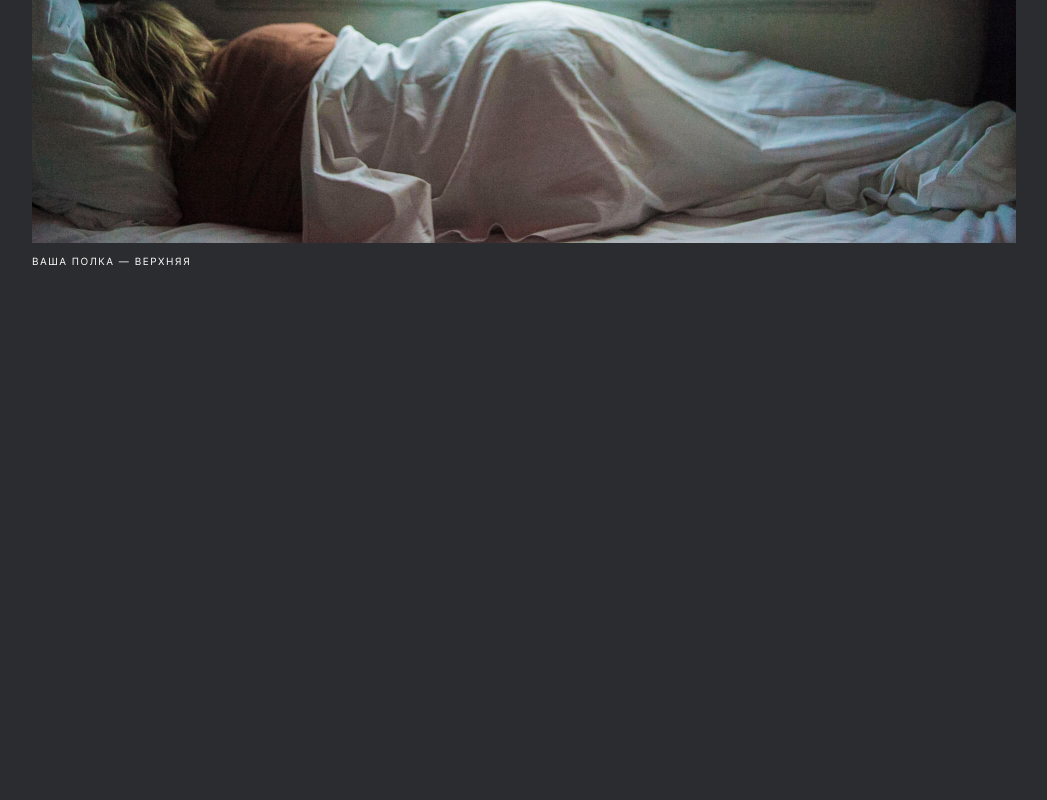
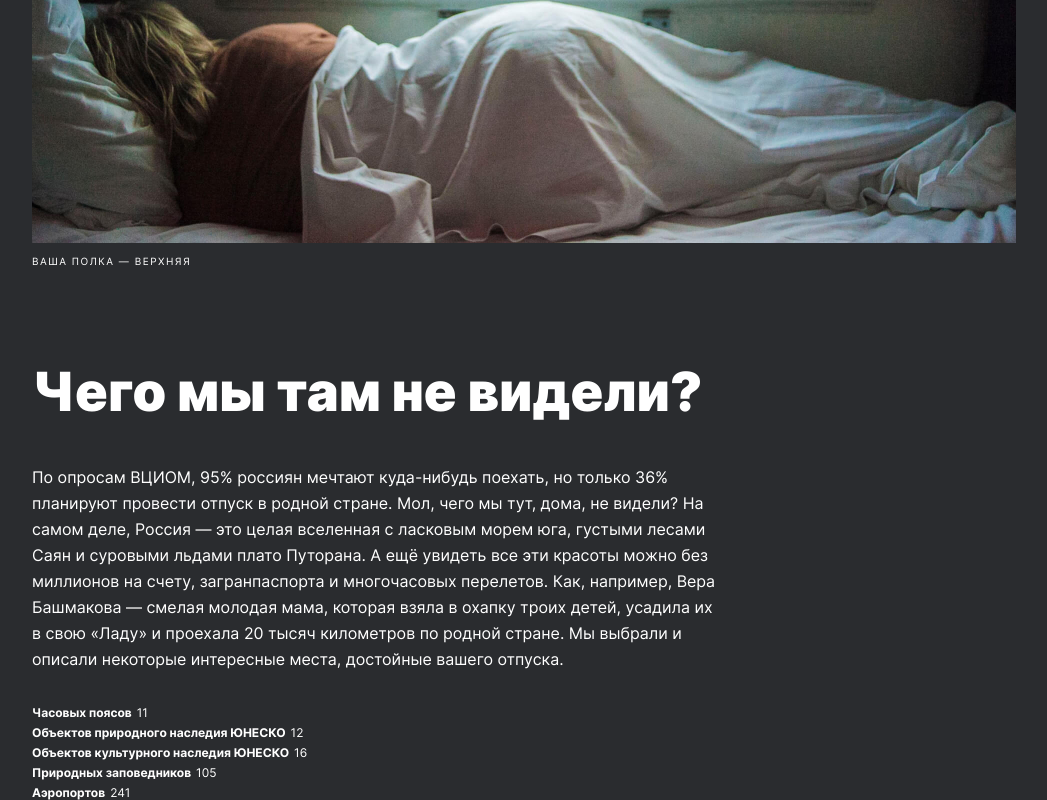
Before and after one commit to Soho-District/russian-travel, a plain HTML site: page index.html in a window 1280 px wide. Shown: the part 880-1680 px from the top of the page, without its empty margins (116-1163 px from the left). Before the commit the page ends 1147 px from the top, so only its background shows below. Drawn offline with Linux system fonts and the light colour scheme; files whose address does not match are found by name.

Commit message:
intro_desktop_end

```diff
--- a/index.html
+++ b/index.html
@@ -46,6 +46,47 @@
         />
         <p class="lead-caption text">ваша полка — верхняя</p>
       </section>
+      <!--intro-->
+      <section class="intro">
+        <h3 class="intro__title text">Чего мы там не видели?</h3>
+        <p class="intro__text text">
+          По опросам ВЦИОМ, 95% россиян мечтают куда-нибудь поехать, но только
+          36% планируют провести отпуск в родной стране. Мол, чего мы тут, дома,
+          не видели? На самом деле, Россия — это целая вселенная с ласковым
+          морем юга, густыми лесами Саян и суровыми льдами плато Путорана. А ещё
+          увидеть все эти красоты можно без миллионов на счету, загранпаспорта и
+          многочасовых перелетов. Как, например, Вера Башмакова — смелая молодая
+          мама, которая взяла в охапку троих детей, усадила их в свою «Ладу» и
+          проехала 20 тысяч километров по родной стране. Мы выбрали и описали
+          некоторые интересные места, достойные вашего отпуска.
+        </p>
+        <div class="list">
+          <div class="list-block">
+            <p class="list-block__title-bold text">Часовых поясов</p>
+            <p class="list-block__title-regular text">11</p>
+          </div>
+          <div class="list-block">
+            <p class="list-block__title-bold text">
+              Объектов природного наследия ЮНЕСКО
+            </p>
+            <p class="list-block__title-regular text">12</p>
+          </div>
+          <div class="list-block">
+            <p class="list-block__title-bold text">
+              Объектов культурного наследия ЮНЕСКО
+            </p>
+            <p class="list-block__title-regular text">16</p>
+          </div>
+          <div class="list-block">
+            <p class="list-block__title-bold text">Природных заповедников</p>
+            <p class="list-block__title-regular text">105</p>
+          </div>
+          <div class="list-block">
+            <p class="list-block__title-bold text">Аэропортов</p>
+            <p class="list-block__title-regular text">241</p>
+          </div>
+        </div>
+      </section>
     </main>
   </body>
 </html>
--- a/style.css
+++ b/style.css
@@ -86,7 +86,7 @@
   font-weight: 900;
   font-size: 96px;
   margin-bottom: 32px;
-  line-height: 104%;
+  line-height: 1.04;
 }
 
 .lead-text__subtitle {
@@ -94,7 +94,7 @@
   font-weight: 400;
   font-size: 30px;
   margin-bottom: 64px;
-  line-height: 120%;
+  line-height: 1.2;
 }
 
 .lead-image {
@@ -108,3 +108,46 @@
   letter-spacing: 1.5px;
   margin-top: 8px;
 }
+
+/* intro */
+
+.intro {
+  padding: 92px 148px 0 148px;
+}
+
+.intro__title {
+  font-weight: 900;
+  font-size: 54px;
+  padding-bottom: 40px;
+}
+
+.intro__text {
+  width: calc(100% - 294px);
+  font-weight: 400;
+  font-size: 16px;
+  line-height: 1.63;
+}
+
+.list {
+  margin-top: 33px;
+}
+
+.list-block {
+  display: flex;
+  padding-bottom: 5px;
+}
+
+.list-block:nth-of-type(5) {
+  padding-bottom: 0;
+}
+
+.list-block__title-bold {
+  font-weight: 700;
+  font-size: 12px;
+}
+
+.list-block__title-regular {
+  font-weight: 400;
+  font-size: 12px;
+  padding-left: 5px;
+}
```
